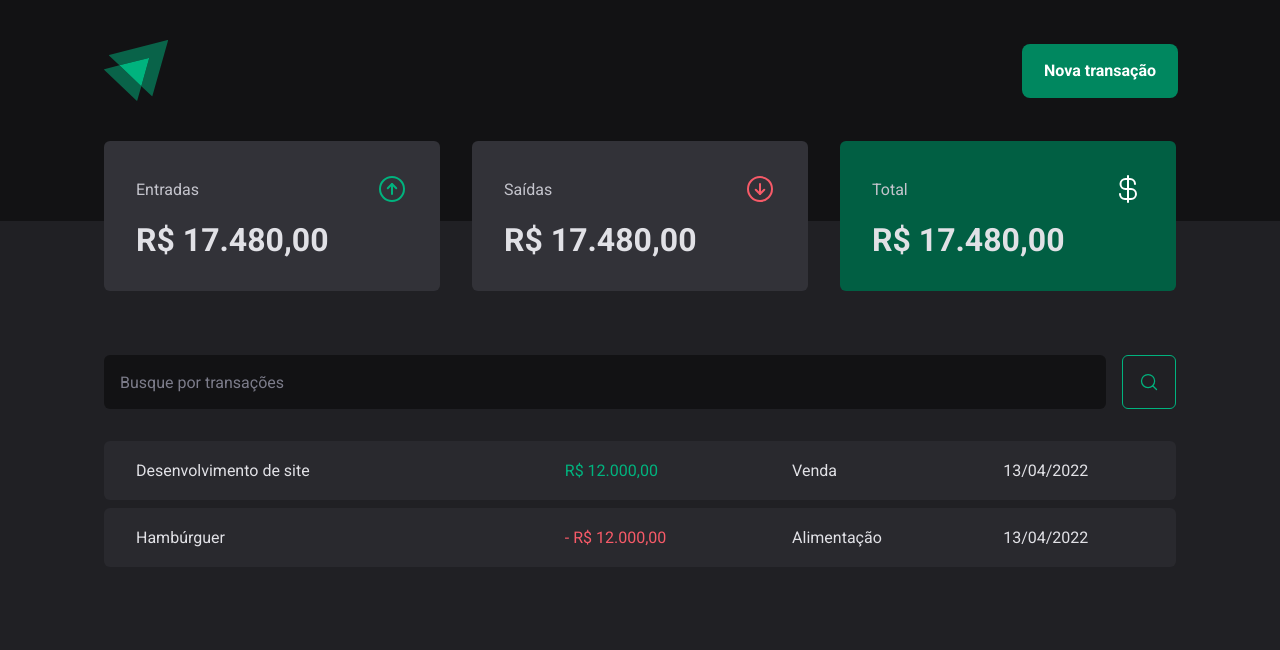
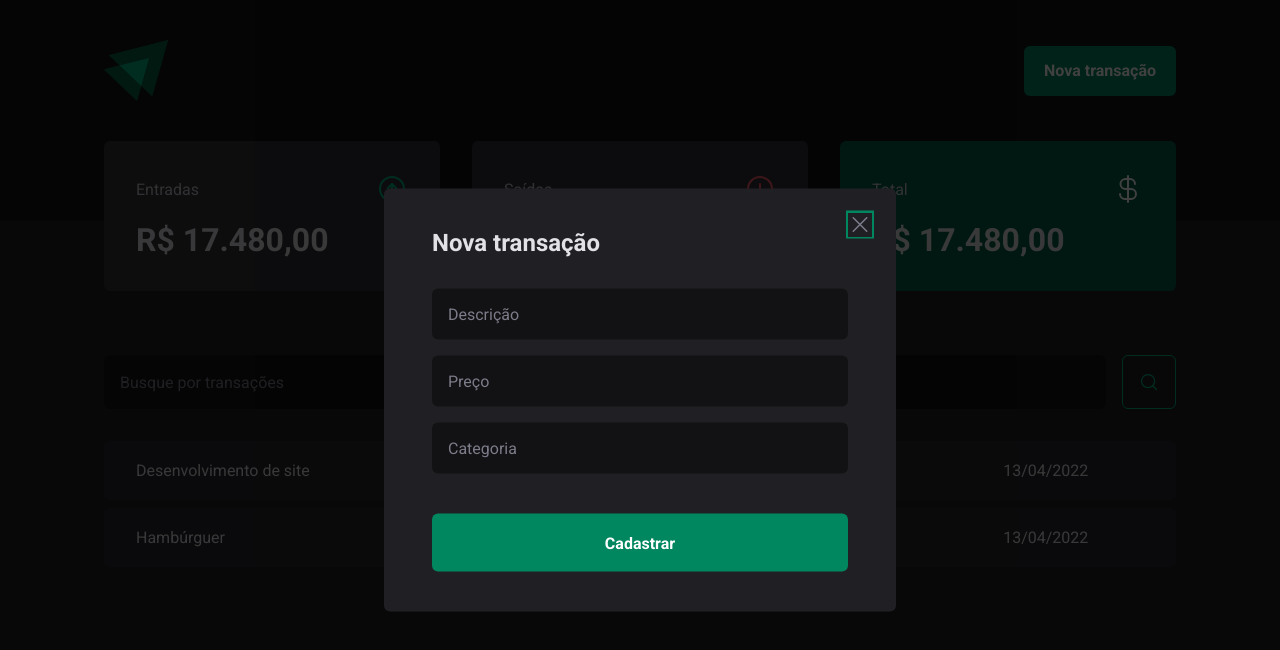
Before and after one commit to rogeralencar/03-http-reactjs, a React (Vite) app: page / in a window 1280 px wide. Both pictures are taken after a click on the button "Nova transação". Shown: the top 650 px of the page. Built offline with nearby package versions, Linux system fonts and the light colour scheme.

Commit message:
Modal com styled components

```diff
--- a/package.json
+++ b/package.json
@@ -10,6 +10,7 @@
     "preview": "vite preview"
   },
   "dependencies": {
+    "@radix-ui/react-dialog": "^1.1.1",
     "phosphor-react": "^1.4.1",
     "react": "^18.3.1",
     "react-dom": "^18.3.1",
@@ -26,7 +27,7 @@
     "eslint-plugin-react-refresh": "^0.4.9",
     "globals": "^15.9.0",
     "typescript": "^5.5.3",
-    "typescript-eslint": "^8.0.1",
+    "typescript-eslint": "^7.3.1",
     "vite": "^5.4.1"
   }
 }
--- a/src/components/Header/index.tsx
+++ b/src/components/Header/index.tsx
@@ -1,6 +1,8 @@
 import { HeaderContainer, HeaderContent, NewTransactionButton } from "./styles";
 
 import logoImg from '../../assets/dt-logo.svg';
+import * as Dialog from "@radix-ui/react-dialog";
+import { NewTransactionModal } from "../NewTransactionModal";
 
 export function Header() {
     return (
@@ -8,7 +10,13 @@
             <HeaderContent>
                 <img src={logoImg} alt="" />
 
-                <NewTransactionButton>Nova transação</NewTransactionButton>
+                <Dialog.Root>
+                    <Dialog.Trigger asChild>
+                        <NewTransactionButton>Nova transação</NewTransactionButton>
+                    </Dialog.Trigger>
+
+                    <NewTransactionModal />
+                </Dialog.Root>
             </HeaderContent>
         </HeaderContainer>
     )
--- /dev/null
+++ b/src/components/NewTransactionModal/index.tsx
@@ -0,0 +1,31 @@
+import * as Dialog from '@radix-ui/react-dialog'
+import { CloseButton, Content, Overlay } from './styles'
+import { X } from 'phosphor-react'
+
+export function NewTransactionModal(){
+    return (
+        <Dialog.Portal>
+
+            <Overlay />
+            <Content>
+                <Dialog.Title>Nova transação</Dialog.Title>
+
+                <CloseButton>
+                    <X size={24}/>
+                </CloseButton>
+
+                <form action="">
+                    <input type="text" placeholder='Descrição' required />
+                    <input type="number" placeholder='Preço' required />
+                    <input type="text" placeholder='Categoria' required />
+
+
+                    <button type='submit'>
+                        Cadastrar
+                    </button>
+                </form>
+
+            </Content>
+        </Dialog.Portal>
+    )
+}
--- /dev/null
+++ b/src/components/NewTransactionModal/styles.ts
@@ -0,0 +1,72 @@
+import * as Dialog from "@radix-ui/react-dialog";
+import styled from "styled-components";
+
+export const Overlay = styled(Dialog.Overlay)`
+    position: fixed;
+    width: 100vw;
+    height: 100vh;
+    inset: 0;
+    background: rgba(0, 0, 0, 0.75);
+`
+
+export const Content = styled(Dialog.Content)`
+    min-width: 32rem;
+    border-radius: 6px;
+    padding: 2.5rem 3rem;
+    background: ${props => props.theme['gray-800']};
+
+    position: fixed;
+    top: 50%;
+    left: 50%;
+    transform: translate(-50%, -50%);
+
+    form {
+        margin-top: 2rem;
+
+        display: flex;
+        flex-direction: column;
+        gap: 1rem;
+    }
+
+    input {
+        border-radius: 6px;
+        border: 0;
+        background: ${props => props.theme['gray-900']};
+        color: ${props => props.theme['gray-300']};
+        padding: 1rem;
+
+        &::placeholder {
+            color: ${props => props.theme['gray-500']}
+        }
+    }
+
+    button[type="submit"] {
+        height: 58px;
+        border: 0;
+        background: ${props => props.theme['green-500']};
+        color: ${props => props.theme.white};
+        font-weight: bold;
+        padding: 0 1.25rem;
+        border-radius: 6px;
+        margin-top: 1.5rem;
+
+        cursor: pointer;
+
+        &:hover {
+            background-color: ${props => props.theme['green-700']};
+            transition: background-color 0.2;
+        }
+    }
+
+`
+
+export const CloseButton = styled(Dialog.Close)`
+    position: absolute;
+    background-color: transparent;
+    border: 0;
+    top: 1.5rem;
+    right: 1.5rem;
+    font-size: 0;
+    cursor: pointer;
+    color: ${props => props.theme["gray-500"]}
+`
--- a/src/pages/Transactions/styles.ts
+++ b/src/pages/Transactions/styles.ts
@@ -36,5 +36,4 @@
 
 export const PriceHighlight = styled.span<PriceHighlightProps>`
     color: ${props => props.variant === 'income' ? props.theme['green-300'] : props.theme['red-300']}
-
 `;
```
Also changed, not shown: 1 other file (tests, documents, lock files or other folders).
